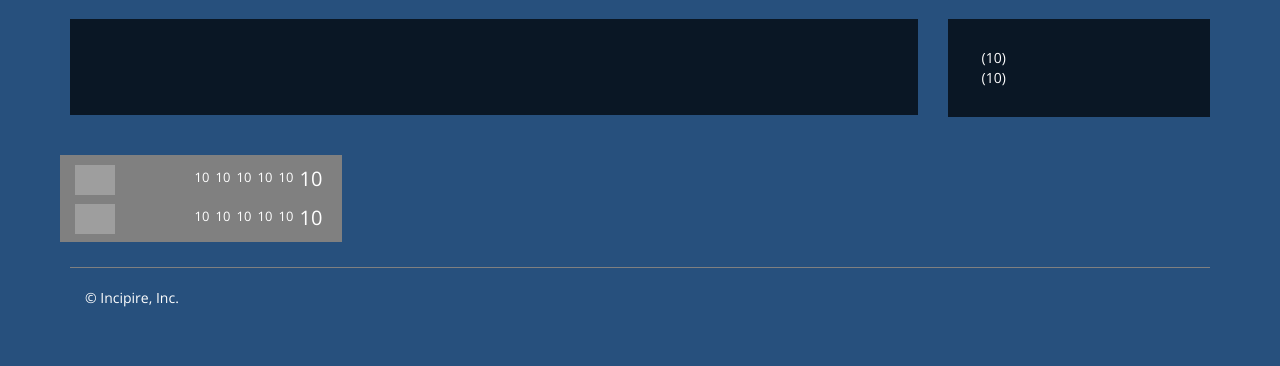
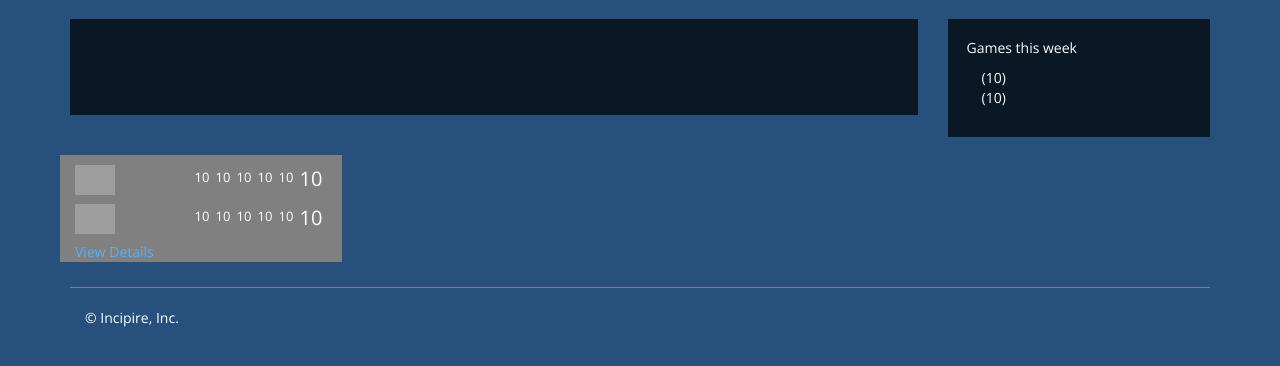
Before and after one commit to Incipire/FantasySportCenter, a Django app: template src/fscdotcom/games/templates/games/index.html in a window 1280 px wide. Shown: the part 51-417 px from the top of the page. Run offline with Django 3.2, Linux system fonts and the light colour scheme; the template is opened without the code that fills it: values that come from a table or form of the project are taken from there, others are empty; tables that the repository leaves empty hold one stand-in row (values such as "Sample post"); parts of the project's set-up code (start-up, migrations or seed data) failed here and were passed over; grey boxes are pictures that could not be loaded.

```diff
--- a/src/fscdotcom/games/templates/games/index.html
+++ b/src/fscdotcom/games/templates/games/index.html
@@ -2,6 +2,7 @@
 
 {% block sidebar %}
 {% if games_list %}
+Games this week
 <ul class="nav" >
 	{% for game in games_list %}
 	<li><a href="/games/{{game.gsis_id}}/">
@@ -19,8 +20,9 @@
 
 {% block main %}
 {% for game in games_list %}
+
 	<div class="col-6 col-sm-6 col-lg-4 scorebox"
-			style="padding:5px; padding-top:10px;min-width:292px ">
+		style="padding:5px; padding-top:10px;min-width:292px;link:white ">
 		<div class="container"
 			style="background-color:grey; padding-top:10px">
 
@@ -98,7 +100,13 @@
 					</p>
 				</div>
 			</div>
+			<div style="clear:both;">
+				<a href="/games/{{game.gsis_id}}/">
+					View Details
+				</a>
 			</div>
 		</div>
+	</div>
+</a>
 {% endfor %}
 {% endblock %}
```
Also changed, not shown: src/fscdotcom/games/templates/games/detail.html (+18 -0 lines), src/fscdotcom/games/views.py (+6 -1 lines). Lines whose indentation alone changed are shown as unchanged.
